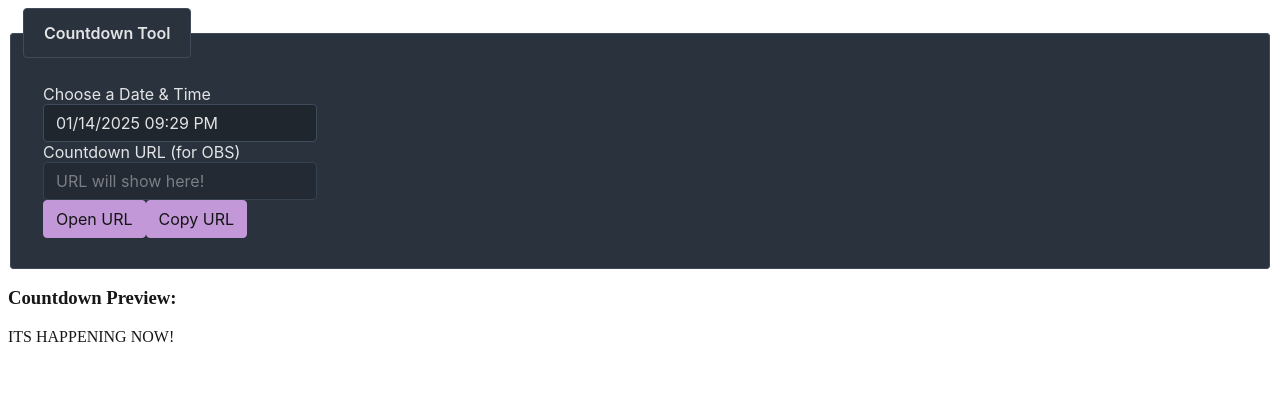
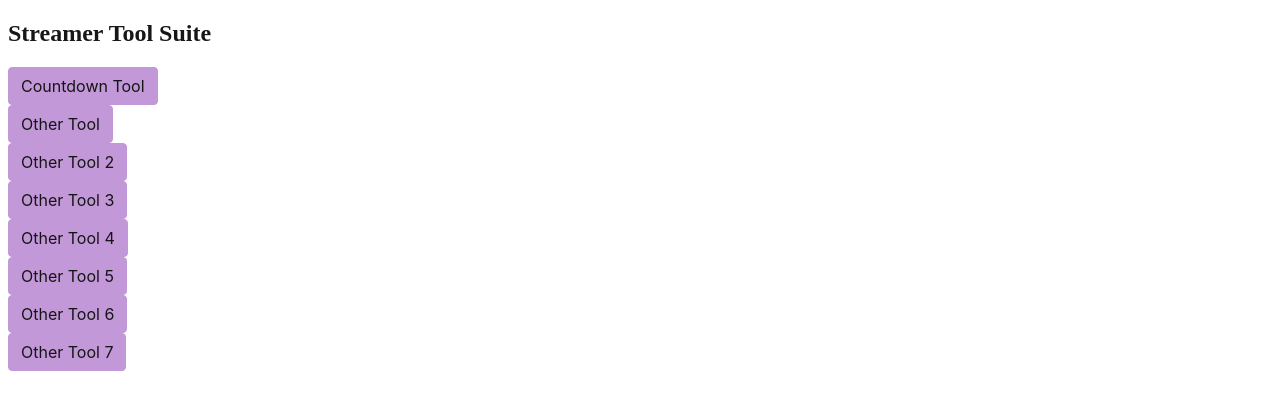
Before and after one commit to ColtonThompson/STS, a Next.js app: page / in a window 1280 px wide. Shown: the top 410 px of the page. Built offline with nearby package versions, Linux system fonts and the light colour scheme.

Commit message:
Started working on ToolMenu component and buttons for the various tools for the tool suite.

```diff
--- a/src/app/components/CountdownTool.tsx
+++ b/src/app/components/countdown/CountdownTool.tsx
@@ -8,6 +8,7 @@ import { Toast } from 'primereact/toast';
 
 export default function CountdownTool() {
     const toast = useRef(null);
+    // TODO: This shouldn't be hardcoded, find a function for retrieving the base url?
     const baseURL = "http://localhost:3000";
 
     const [now, setNow] = useState(new Date())
@@ -32,7 +33,9 @@ export default function CountdownTool() {
         toast.current.show({ severity: 'info', summary: 'Info', detail: 'Link Copied!', life: 3000 });
     };
 
+    // TODO: This is duplicate code from the CountdownView, pass the timestamp as a prop?
     const getTimeRemaining = () => {
+        const targetTime = new Date(timestamp * 1000);
         const today = now.getTime() / 1000;
         const seconds = Math.floor((targetTime.getTime() / 1000) - today);
 
@@ -53,11 +56,11 @@ export default function CountdownTool() {
 
     const showCountdown = () => {
         return (
-            <div className="flex items-center justify-center w-full">
-                <div className="font-bold text-4xl mt-12 h-screen">
-                    {getTimeRemaining()}
-                </div>
+            <div className="flex items-center justify-center h-screen w-screen">
+            <div className="font-bold text-8xl mt-12">
+                {getTimeRemaining()}
             </div>
+        </div>
         )
     };
 
--- /dev/null
+++ b/src/app/components/menu/MenuButton.tsx
@@ -0,0 +1,11 @@
+import { Button } from "primereact/button";
+import React from "react";
+
+export default function MenuButton(props) {
+
+    return (
+        <div>
+            <Button>{props.buttonText}</Button>
+        </div>
+    );
+}
--- /dev/null
+++ b/src/app/components/menu/ToolMenu.tsx
@@ -0,0 +1,21 @@
+import React from "react";
+import MenuButton from "./MenuButton";
+
+export default function ToolMenu() {
+    return (
+        <div>
+            <div className="container mx-auto px-4 border-solid box-border h-128 w-128 p-4 border-4">
+                <div className="grid grid-cols-4 grid-rows-8 gap-8">
+                    <MenuButton buttonText="Countdown Tool" />
+                    <MenuButton buttonText="Other Tool" />
+                    <MenuButton buttonText="Other Tool 2" />
+                    <MenuButton buttonText="Other Tool 3" />
+                    <MenuButton buttonText="Other Tool 4" />
+                    <MenuButton buttonText="Other Tool 5" />
+                    <MenuButton buttonText="Other Tool 6" />
+                    <MenuButton buttonText="Other Tool 7" />
+                </div>
+            </div>
+        </div>
+    );
+}
--- a/src/app/countdown/page.tsx
+++ b/src/app/countdown/page.tsx
@@ -1,4 +1,4 @@
-import CountdownView from "../components/CountdownView";
+import CountdownView from "../components/countdown/CountdownView";
 
 export default function Index() {
   return (
--- a/src/app/page.tsx
+++ b/src/app/page.tsx
@@ -1,4 +1,4 @@
-import CountdownTool from "./components/CountdownTool";
+import ToolMenu from "./components/menu/ToolMenu";
 
 export const metadata = {
   title: "Streamer Tool Suite",
@@ -7,8 +7,11 @@ export const metadata = {
 
 export default function Home() {
   return (
-    <div>
-      <CountdownTool/>
+    <div className="block text-center">
+      <div className="justify-center items-center w-screen">
+        <h2>Streamer Tool Suite</h2>
+        <ToolMenu />
+      </div>
     </div>
   );
 }
```
Also changed, not shown: src/app/components/countdown/CountdownView.tsx (renamed from src/app/components/CountdownView.tsx, +6 -2 lines), src/app/countdown/tool/page.tsx (added, +10 -0 lines).
